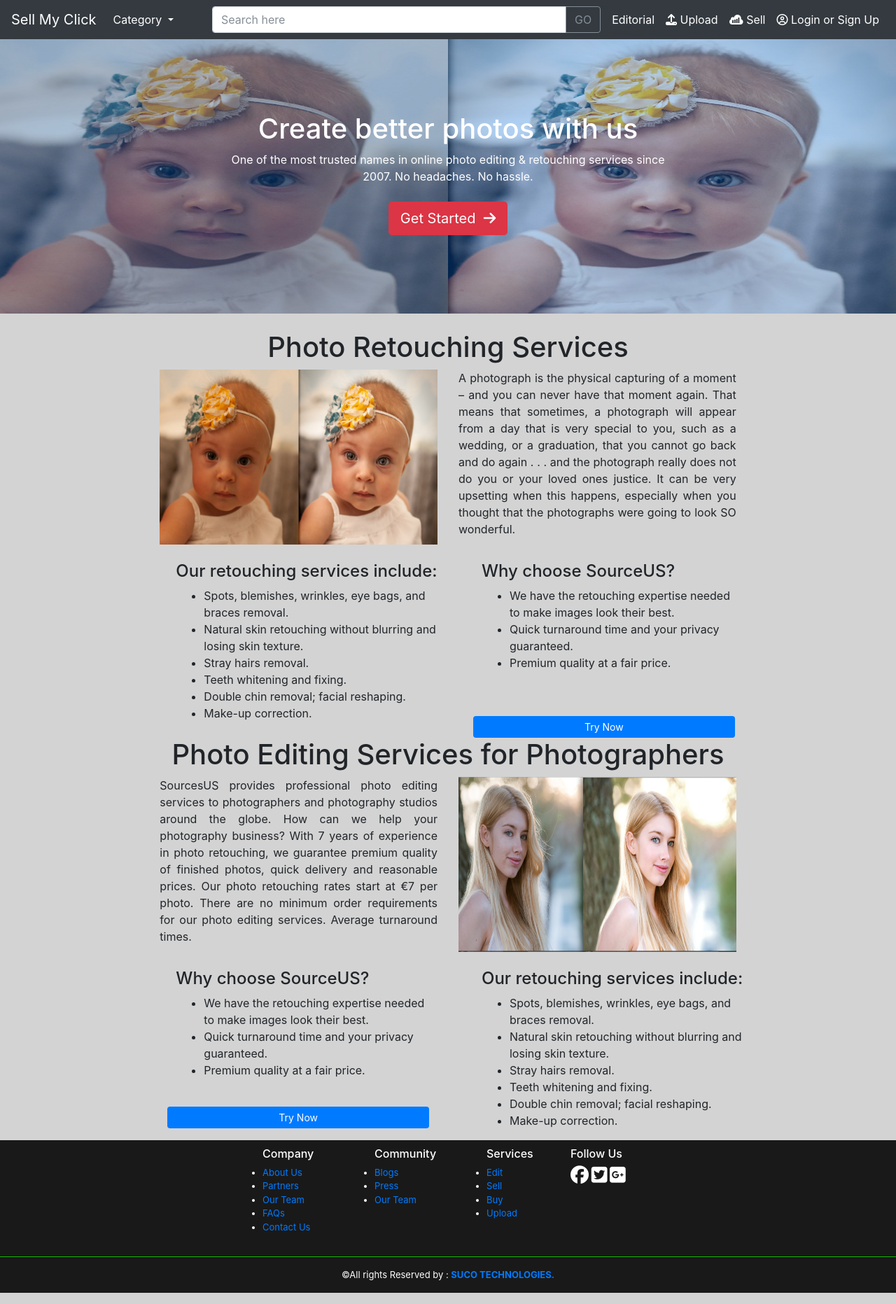
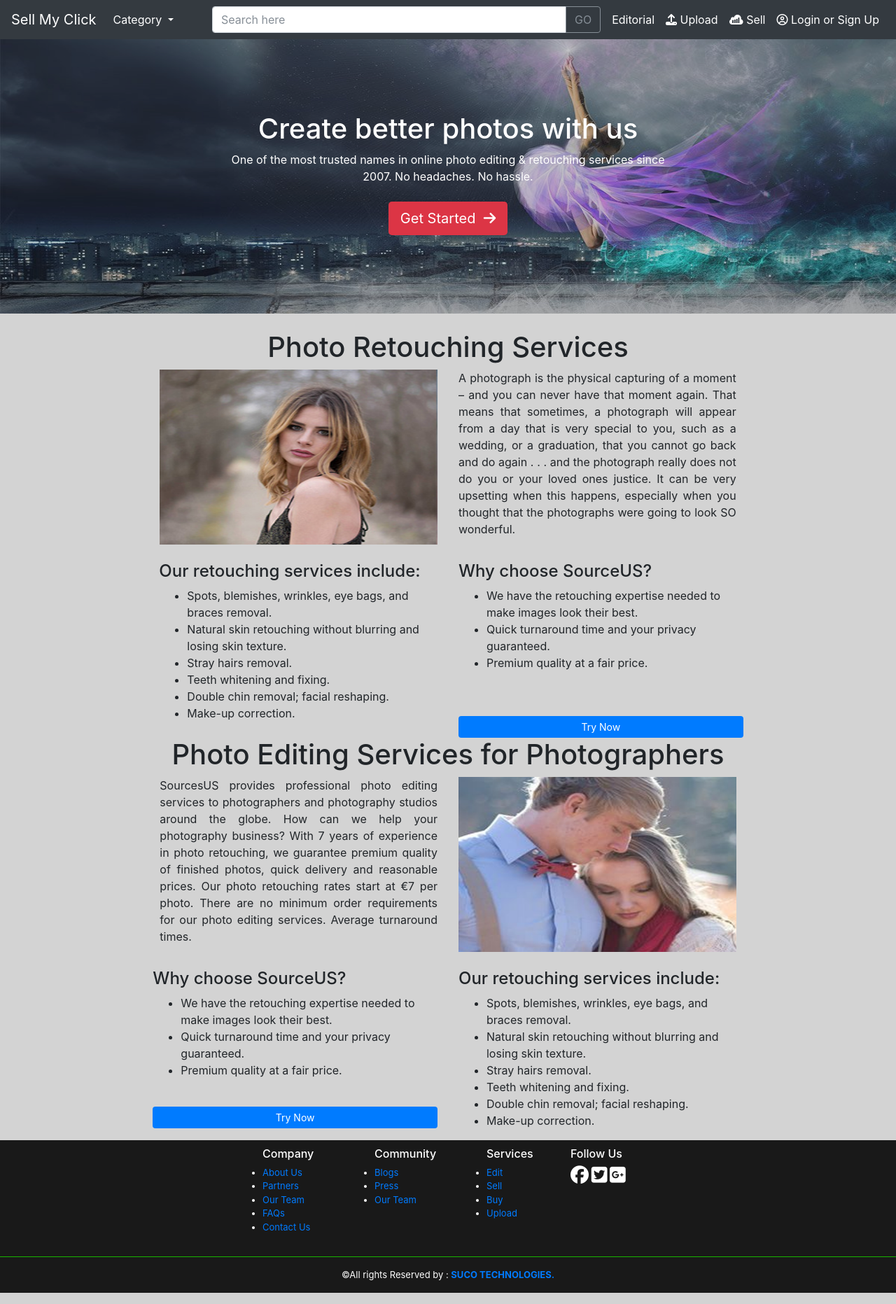
Before and after one commit to altafpinjar/sellmyclick, a PHP site: page /editorial.php in a window 1280 px wide. Shown: the whole page at 70% size. Run offline with PHP 8.4, Linux system fonts and the light colour scheme; some libraries are stand-ins or nearby versions; some web fonts are replaced.

Commit message:
added sateesh.css, images

```diff
--- /dev/null
+++ b/css/sateesh.css
@@ -0,0 +1,86 @@
+                      /* css styles */
+
+									    /*editorial*/
+
+									     /*cover*/
+.stse-cover{height: 400px;
+            position:relative;
+
+}
+
+.stse-img{height:400px;
+         position:absolute;
+
+}
+/*overlay*/
+.stse-ov{height: 400px;
+             position: relative;
+			 opacity:.3;
+
+
+}
+/*written in span*/
+.stse-ov-text{margin: 0;
+              position: absolute;
+			  top: 50%;
+			  left:50%;
+			  -ms-transform: translate(-50%, -50%);
+			  transform: translate(-50%, -50%);
+			  opacity:none;
+			  z-index:2;
+
+}
+                                            /*photo retouching*/
+
+.c {
+  position: relative;
+  width:auto;
+}
+
+.im{
+  display: block;
+  width: 100%;
+  height: 250px;
+}
+
+.overlay {
+  position: absolute;
+  bottom: 0;
+  left: 100%;
+  right: 0;
+  background-color: none;
+  overflow: hidden;
+  width: 0;
+  height: 100%;
+  transition: .7s ease;
+}
+
+.c:hover .overlay {
+  width: 100%;
+
+  left: 0;
+}
+
+.t {
+  color: white;
+  font-size: 20px;
+  position: absolute;
+  top: 50%;
+  left: 50%;
+  transform: translate(-50%, -50%);
+  -ms-transform: translate(-50%, -50%);
+  white-space: nowrap;
+}
+
+													/*buyer*/
+.stsb-cover{height: 400px;
+            position:relative;
+}
+
+.stsb-ov-text{margin: 0;
+              position: absolute;
+			  top: 50%;
+			  left:50%;
+			  -ms-transform: translate(-50%, -50%);
+			  transform: translate(-50%, -50%);
+}
--- a/editorial.php
+++ b/editorial.php
@@ -1,7 +1,7 @@
 <!doctype html>
 <html lang="en">
   <head>
-    <title>Hello, world!</title>
+    <title>editorial</title>
     <!-- Required meta tags -->
     <meta charset="utf-8">
     <meta name="viewport" content="width=device-width, initial-scale=1, shrink-to-fit=no">
@@ -10,49 +10,11 @@
     <!--styles css-->
 	<link rel ="stylesheet" href="https://maxcdn.bootstrapcdn.com/font-awesome/4.7.0/css/font-awesome.min.css">
 	<style>
-	.c {
-  position: relative;
-  width:auto;
-}
 
-.im{
-  display: block;
-  width: 100%;
-  height: 250px;
-}
-
-.overlay {
-  position: absolute;
-  bottom: 0;
-  left: 100%;
-  right: 0;
-  background-color: none;
-  overflow: hidden;
-  width: 0;
-  height: 100%;
-  transition: .7s ease;
-}
-
-.c:hover .overlay {
-  width: 100%;
-
-  left: 0;
-}
-
-.t {
-  color: white;
-  font-size: 20px;
-  position: absolute;
-  top: 50%;
-  left: 50%;
-  transform: translate(-50%, -50%);
-  -ms-transform: translate(-50%, -50%);
-  white-space: nowrap;
-}
 </style>
 
   </head>
-  <body style="background-color: #d3d3d3;">
+  <body>
   <!--navbar-->
   <?php include_once "header.php"; ?>
   <!--end of navbar-->
@@ -61,41 +23,31 @@
   <br><br>
   <div class="container-fluid m-0 p-0 ">
 
-     <div style=" height: 400px;position: relative; " class="bg-primary" >
-	<img src = "images/edit-p-r.jpg" style="height:400px;position:absolute;" class="img-fluid w-100">
-	<div style=" height: 400px;position: relative; -ms-transform: rotate(20deg); /* IE 9 */
-    opacity:0.3;" class="bg-primary" >
+										      <!--cover-->
+     <div  class="stse-cover" >
+	   <img src = "images/edit-cover-2.jpeg"  class="img-fluid w-100 stse-img">
+	         <div class="bg-dark stse-ov"></div>
 
+	<span class="text-center text-white stse-ov-text">
+      <h1>Create better photos with us</h1>
 
-
-</div>
-
-
-
-
-  <span  style="margin: 0;position: absolute;top: 50%;left: 50%;-ms-transform: translate(-50%, -50%);transform: translate(-50%, -50%);opacity:none;z-index:2;" class="text-center text-white">
-<h1>Create better photos with us</h1>
-
-One of the most trusted names in online photo editing & retouching services since 2007. No headaches. No hassle.
-<br><br> <a class="btn btn-lg bg-danger"> Get Started &nbsp<i class="fa fa-arrow-right" aria-hidden="true"></i></a></span>
-
-
-
- </div><br>
+            One of the most trusted names in online photo editing & retouching services since 2007. No headaches. No hassle.
+                 <br><br> <a class="btn btn-lg bg-danger"> Get Started &nbsp<i class="fa fa-arrow-right" aria-hidden="true"></i></a></span>
+</div><br>
 
                                                 <!--photo retouching-->
- <div class="container-fluid ">
+ <div class="container-fluid">
  <center><h1> Photo Retouching Services</h1></center>
  <div class="row" >
-
- <div class="col-md" style="height:10px;"></div>
-
+            <!--left col-->
+ <div class="col-md" ></div>
+           <!--middle col-->
  <div class="col-md-4">
 
   <div class="c" >
-  <img src="images/edit-p-r.jpg" alt="Avatar" class="im img-fluid">
+  <img src="images/edit-before-1.jpeg" alt="before" class="im img-fluid">
   <div class="overlay">
-    <img src="images/edit-p-r.jpg" alt="Avatar" class="t im">
+    <img src="images/edit-after-1.jpeg" alt="after" class="t im">
 	</div>
 </div>
 
@@ -115,6 +67,7 @@ It can be very upsetting when this
 happens, especially when you thought
 that the photographs were going to look
 SO wonderful.</div>
+
  <div class="col-md"></div>
 
  </div>
@@ -125,7 +78,7 @@ SO wonderful.</div>
  <br>
  <div class="row">
    <div class = "col-md-2"></div>
-   <div class = "col-md-4 pl-5">
+   <div class = "col-md-4 pl-4">
    <h4>Our retouching services include:</h4>
     <ul>
 <li>Spots, blemishes, wrinkles, eye bags, and braces removal.</li>
@@ -137,14 +90,14 @@ SO wonderful.</div>
 </ul>
 </div>
 
-<div class = "col-md-4 pl-5">
+<div class = "col-md-4">
 <h4>Why choose SourceUS?</h4>
 <ul>
 <li>We have the retouching expertise needed to make images look their best.</li>
 <li>Quick turnaround time and your privacy guaranteed.</li>
 <li>Premium quality at a fair price.</li>
 </ul> <br><br>
-<a class= "btn bg-primary btn-sm btn-block text-white rounded " style="margin-left:-12px;"> Try Now</a>
+<a class= "btn bg-primary btn-sm btn-block text-white rounded " > Try Now</a>
 </div>
 
  <div class = "col-md-2"></div>
@@ -155,11 +108,11 @@ SO wonderful.</div>
 
                                                   <!--photo editing services-->
 
-<div class="container-fluid ">
+<div class="container-fluid">
  <center><h1> Photo Editing Services for Photographers</h1></center>
  <div class="row" >
 
- <div class="col-md" style="height:10px;"></div>
+ <div class="col-md"></div>
 
 
 
@@ -183,9 +136,9 @@ Average turnaround times.</div>
 <div class="col-md-4">
 
   <div class="c" >
-  <img src="images/edit-p-r-1.jpeg" alt="Avatar" class="im img-fluid">
+  <img src="images/edit-before-2.jpeg" alt="before" class="im img-fluid">
   <div class="overlay">
-    <img src="images/edit-p-r-1.jpeg" alt="Avatar" class="t im">
+    <img src="images/edit-after-2.jpeg" alt="After" class="t im">
 	</div>
 </div>
 
@@ -203,17 +156,17 @@ Average turnaround times.</div>
    <div class = "col-md-2"></div>
 
 
-<div class = "col-md-4 pl-5">
+<div class = "col-md-4 ">
 <h4>Why choose SourceUS?</h4>
 <ul>
 <li>We have the retouching expertise needed to make images look their best.</li>
 <li>Quick turnaround time and your privacy guaranteed.</li>
 <li>Premium quality at a fair price.</li>
 </ul><br>
-<a class= "btn bg-primary btn-sm btn-block text-white rounded " style="margin-left:-12px;"> Try Now</a>
+<a class= "btn bg-primary btn-sm btn-block text-white rounded" > Try Now</a>
 </div>
 
-<div class = "col-md-4 pl-5">
+<div class = "col-md-4 ">
    <h4>Our retouching services include:</h4>
     <ul>
 <li>Spots, blemishes, wrinkles, eye bags, and braces removal.</li>
--- a/styles.php
+++ b/styles.php
@@ -8,3 +8,7 @@
 
 
 <link href="https://fonts.googleapis.com/css?family=Kavivanar" rel="stylesheet">
+
+					       <!-- sateesh css -->
+
+<link rel="stylesheet" type="text/css" href="css/sateesh.css">
```
Also changed, not shown: buyernew.php (+8 -4 lines), images/buyer-1.jpeg (added), images/buyer-2.jpeg (added), images/buyer-3.jpg (added), images/edit-after-1.jpeg (added), images/edit-after-2.jpeg (added), images/edit-before-1.jpeg (added), images/edit-before-2.jpeg (added), images/edit-cover-1.jpeg (added), images/edit-cover-2.jpeg (added), images/edit-cover.jpeg (added), images/edit-p-r-1.jpeg (deleted), images/edit-p-r.jpg (deleted).
